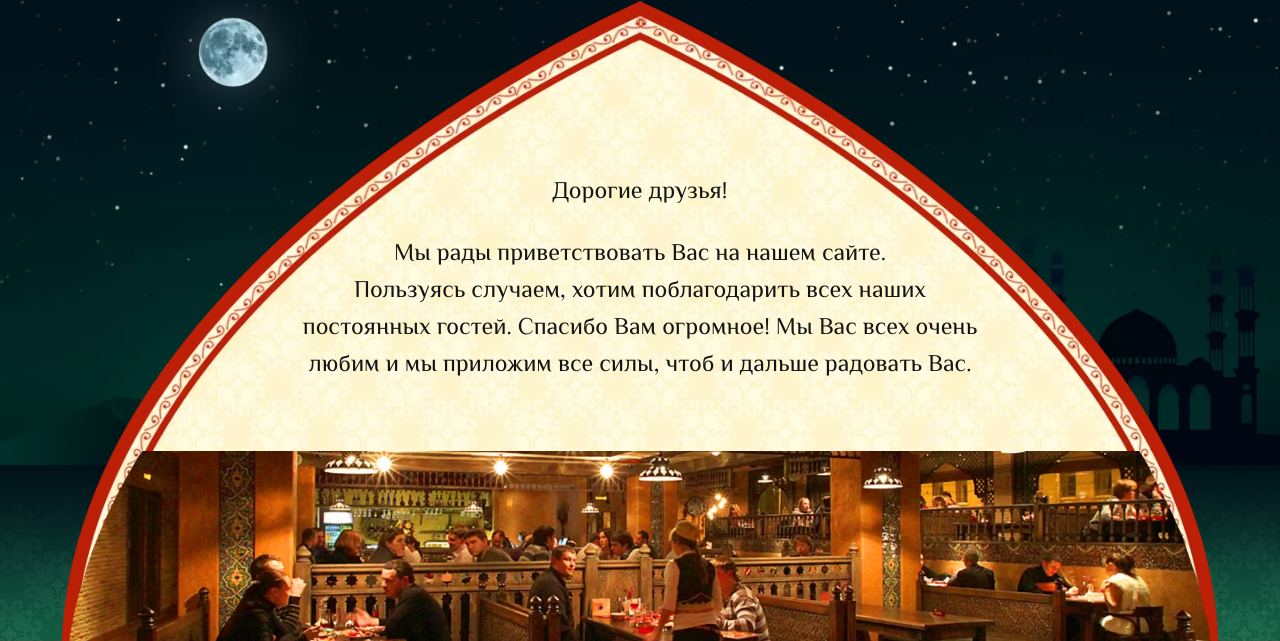
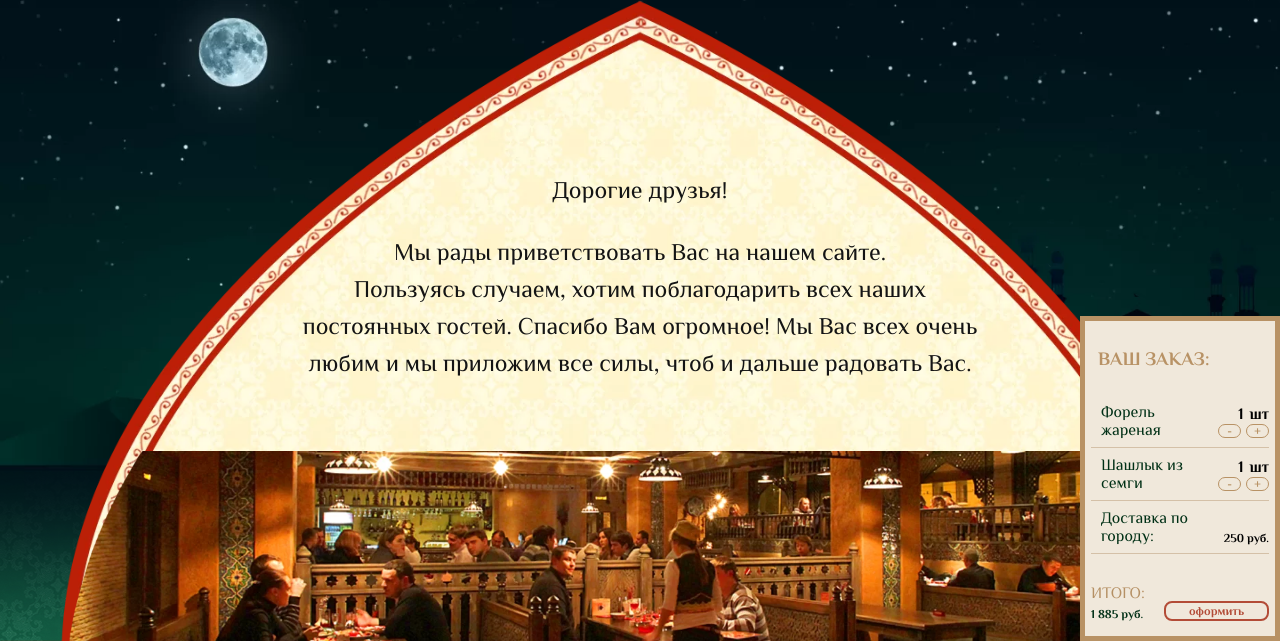
Before and after one commit to Verta-master/nigora, a plain HTML site: page index.html in a window 1280 px wide. Shown: the part 159-800 px from the top of the page. Drawn offline with nearby package versions, Linux system fonts and the light colour scheme.

Commit message:
Update 2022-02-16T09:58:55.754Z

```diff
--- a/css/style.css
+++ b/css/style.css
@@ -1160,3 +1160,134 @@ main {
   background-color: rgba(0, 0, 0, 0.6);
   opacity: 1;
 }
+.cart {
+  position: fixed;
+  z-index: 500;
+  bottom: 0;
+  right: 0;
+  width: 200px;
+  padding-bottom: 15px;
+  padding-top: 23px;
+  padding-left: 6px;
+  padding-right: 6px;
+  background-color: #f0e8db;
+  border: 5px solid #b89265;
+}
+.cart__title {
+  margin-top: 0;
+  margin-bottom: 22px;
+  padding-left: 7px;
+  font-size: 19px;
+  font-weight: 700;
+  text-transform: uppercase;
+  color: #b89265;
+}
+.cart__table {
+  border-collapse: collapse;
+  width: 100%;
+}
+.cart__table td {
+  padding: 8px 0;
+  border-bottom: 1px #d4c0a7 solid;
+  line-height: normal;
+  font-size: 16px;
+}
+.cart__table td:first-child {
+  width: 110px;
+  padding-left: 10px;
+  color: #003016;
+}
+.cart__table td:last-child {
+  width: 80px;
+  text-align: right;
+}
+.cart__num,
+.cart__value {
+  text-align: right;
+  font-weight: bold;
+  color: #000;
+}
+.cart__num {
+  width: 30px;
+  background-color: rgba(255, 255, 255, 0);
+}
+.cart__btns {
+  display: -webkit-box;
+  display: -ms-flexbox;
+  display: flex;
+  -webkit-box-pack: end;
+      -ms-flex-pack: end;
+          justify-content: flex-end;
+  -webkit-box-align: center;
+      -ms-flex-align: center;
+          align-items: center;
+}
+.cart__change {
+  display: block;
+  width: 23px;
+  height: 14px;
+  margin-left: 5px;
+  text-align: center;
+  border-radius: 10px;
+  color: #b89265;
+  font-size: 12px;
+  font-weight: 700;
+  line-height: 12px;
+  border: 1px solid #b89265;
+  -webkit-transition: ease-out 0.3s;
+  transition: ease-out 0.3s;
+}
+.cart__change:hover,
+.cart__change:active {
+  color: #fff;
+  background-color: #b34c37;
+  border-color: #b34c37;
+  -webkit-transition: ease-out 0.3s;
+  transition: ease-out 0.3s;
+}
+.cart__price {
+  font-size: 12px;
+  font-weight: 700;
+  padding-top: 1.7em;
+}
+.cart__bottom {
+  display: -webkit-box;
+  display: -ms-flexbox;
+  display: flex;
+  -webkit-box-pack: justify;
+      -ms-flex-pack: justify;
+          justify-content: space-between;
+  -webkit-box-align: end;
+      -ms-flex-align: end;
+          align-items: flex-end;
+}
+.cart__sum {
+  padding-top: 30px;
+  line-height: 1.2;
+}
+.cart__sum span {
+  display: block;
+  margin-bottom: 3px;
+  font-size: 16px;
+  color: #b59064;
+  text-transform: uppercase;
+}
+.cart__sum strong {
+  display: block;
+  color: #003016;
+  font-size: 12px;
+}
+.cart__btn {
+  width: 105px;
+  height: 20px;
+  font-size: 12px;
+  line-height: 1;
+  color: #b34c37;
+  border-color: #b34c37;
+  background-color: rgba(255, 255, 255, 0);
+}
+.cart__btn:hover,
+.cart__btn:active {
+  background-color: #b34c37;
+  color: #fff;
+}
--- a/index.html
+++ b/index.html
@@ -832,7 +832,7 @@
     </div>
   </footer>
 
-  <!-- Modal window -->
+  <!-- Modal windows -->
   <div style="display: none;" id="feedback" class="modal">
     <p class="modal__title">Ваше предложение</p>
     <form action="#" class="form">
@@ -852,6 +852,52 @@
     </form>
   </div>
 
+  <!-- Cart window -->
+  <div class="cart">
+    <p class="cart__title">Ваш заказ:</p>
+    <table class="cart__table">
+      <tr>
+        <td>Форель жареная</td>
+        <td>
+          <div class="cart__value">
+            <input type="text" class="cart__num" value="1">
+            <span> шт</span>
+          </div>
+          <div class="cart__btns">
+            <button type="button" class="cart__change cart__change--minus">-</button>
+            <button type="button" class="cart__change cart__change--plus">+</button>
+          </div>
+        </td>
+      </tr>
+      <tr>
+        <td>Шашлык из семги</td>
+        <td>
+          <div class="cart__value">
+            <input type="text" class="cart__num" value="1">
+            <span> шт</span>
+          </div>
+          <div class="cart__btns">
+            <button type="button" class="cart__change cart__change--minus">-</button>
+            <button type="button" class="cart__change cart__change--plus">+</button>
+          </div>
+        </td>
+      </tr>
+      <tr>
+        <td>Доставка по городу:</td>
+        <td>
+          <div class="cart__price">250 руб.</div>
+        </td>
+      </tr>
+    </table>
+    <div class="cart__bottom">
+      <div class="cart__sum">
+        <span>Итого: </span>
+        <strong>1 885 руб.</strong>
+      </div>
+      <a href="#" class="btn cart__btn">оформить</a>
+    </div>
+  </div>
+
   <script src="js/jquery-3.2.1.min.js"></script>
   <script src="https://cdnjs.cloudflare.com/ajax/libs/fancybox/3.3.1/jquery.fancybox.min.js"></script>
   <script src="https://unpkg.com/swiper/swiper-bundle.min.js"></script>
--- a/js/script.js
+++ /dev/null
@@ -1,70 +0,0 @@
-jQuery(function($) {
-	"use strict";
-
-//Mobile menu
-$('.menu__btn').click(function() {
-  $('.menu').toggleClass('menu--opened');
-  $('.menu__list').slideToggle();
-})
-
-if (window.innerWidth < 766) {
-  $('.menu__link').click(function() {
-    $('.menu__list').slideToggle();
-    $('.menu').removeClass('menu--opened');
-  })
-}
-
-//Scroll to top
-$(window).scroll(function(){
-  if ((window.pageYOffset || document.documentElement.scrollTop ||document.body.scrollTop) >= 100) {
-    $(".btn-top").fadeIn();
-  } else {
-    $(".btn-top").fadeOut();
-  };
-});
-
-$(".btn-top").click(function () {
-  $("body,html").animate({
-    scrollTop: 0
-  }, 400);
-  return false;
-});
-
-//Scroll to menu anchor
-$(document).ready(function () {
-  $(document).on("scroll", onScroll);
-
-  //smoothscroll
-  $('.menu__item a[href^="#"]').on('click', function (e) {
-    e.preventDefault();
-    $(document).off("scroll");
-
-    $('.menu__item a').each(function () {
-        $(this).removeClass('menu__link--active');
-    })
-    $(this).addClass('menu__link--active');
-
-    var target = this.hash,
-        menu = target;
-    $target = $(target);
-    $('html, body').stop().animate({
-        'scrollTop': $target.offset().top
-    }, 500, 'swing', function () {
-        $(document).on("scroll", onScroll);
-    });
-  });
-});
-
-function onScroll(event){
-  var scrollPos = $(document).scrollTop();
-  $('.menu__link').each(function () {
-      event.preventDefault();
-      var currLink = $(this);
-      var refElement = $(currLink.attr("href"));
-      if (refElement.position().top <= scrollPos && refElement.position().top + refElement.height() > scrollPos) {
-          $('.menu__link').removeClass("menu__link--active");
-          currLink.addClass("menu__link--active");
-      }
-  });
-};
-});
```
Also changed, not shown: css/style.min.css, img/icons/basket.svg (deleted).
